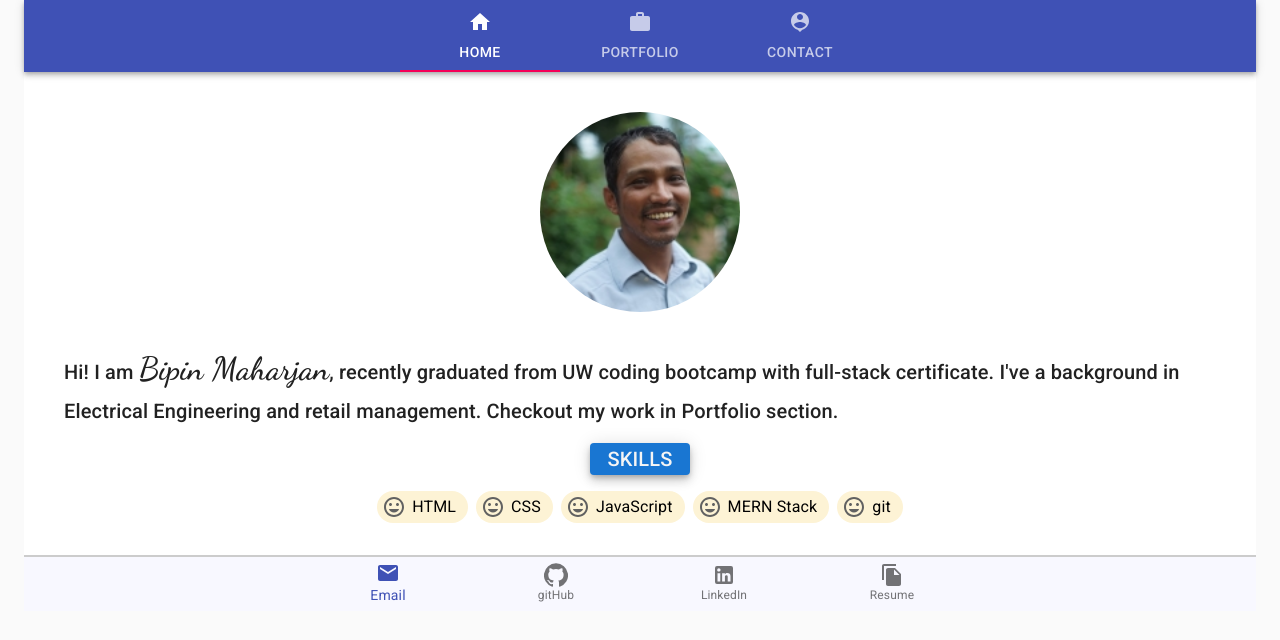
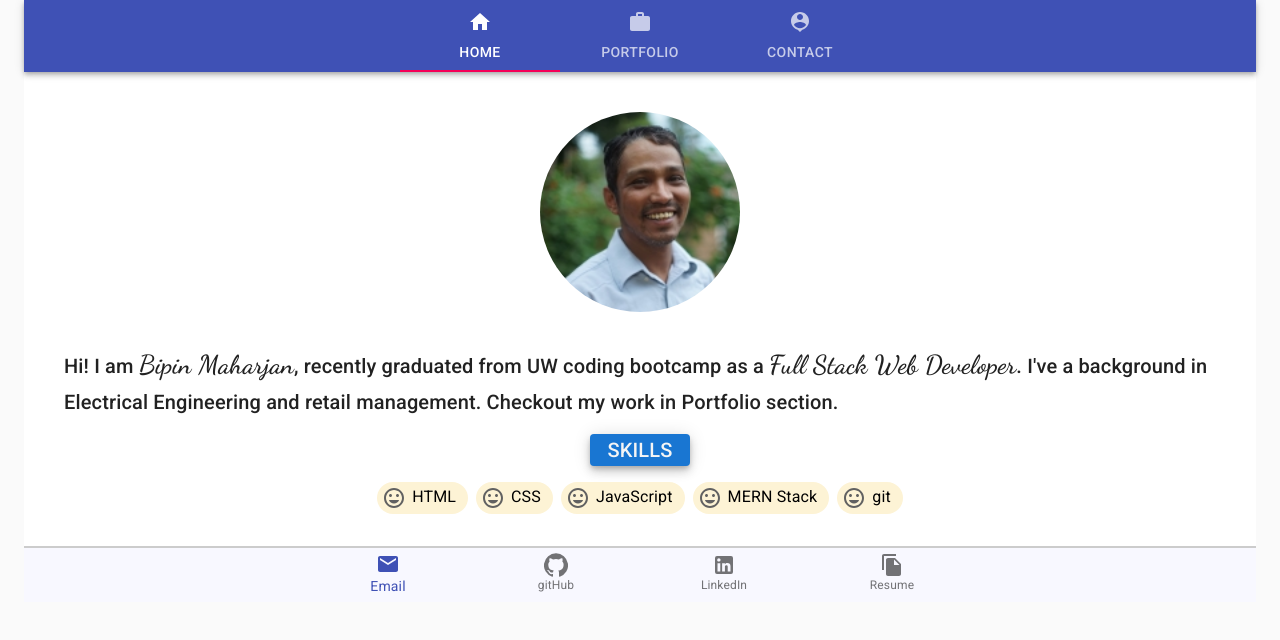
Before and after one commit to bmaha2/react-portfolio, a React (Create React App) app: page / in a window 1280 px wide. Shown: the top 640 px of the page. Built offline with nearby package versions, Linux system fonts and the light colour scheme.

Commit message:
adding fonts about.js

```diff
--- a/src/components/pages/About.js
+++ b/src/components/pages/About.js
@@ -24,7 +24,7 @@ const useStyles = makeStyles((theme) => ({
   },
   span: {
     fontFamily: 'Dancing Script',
-    fontSize: '32px'
+    fontSize: '26px'
   }
 }));
 
@@ -43,7 +43,7 @@ export default function About() {
       <Box m={2}>
         <Typography component="h6" variant="h6">
           Hi! I am <span className = {classes.span}>Bipin Maharjan</span>, recently graduated from UW coding bootcamp
-          with full-stack certificate. I've a background in Electrical
+          as a <span className = {classes.span}>Full Stack Web Developer</span>. I've a background in Electrical
           Engineering and retail management. Checkout my work in Portfolio
           section.
         </Typography>
```
